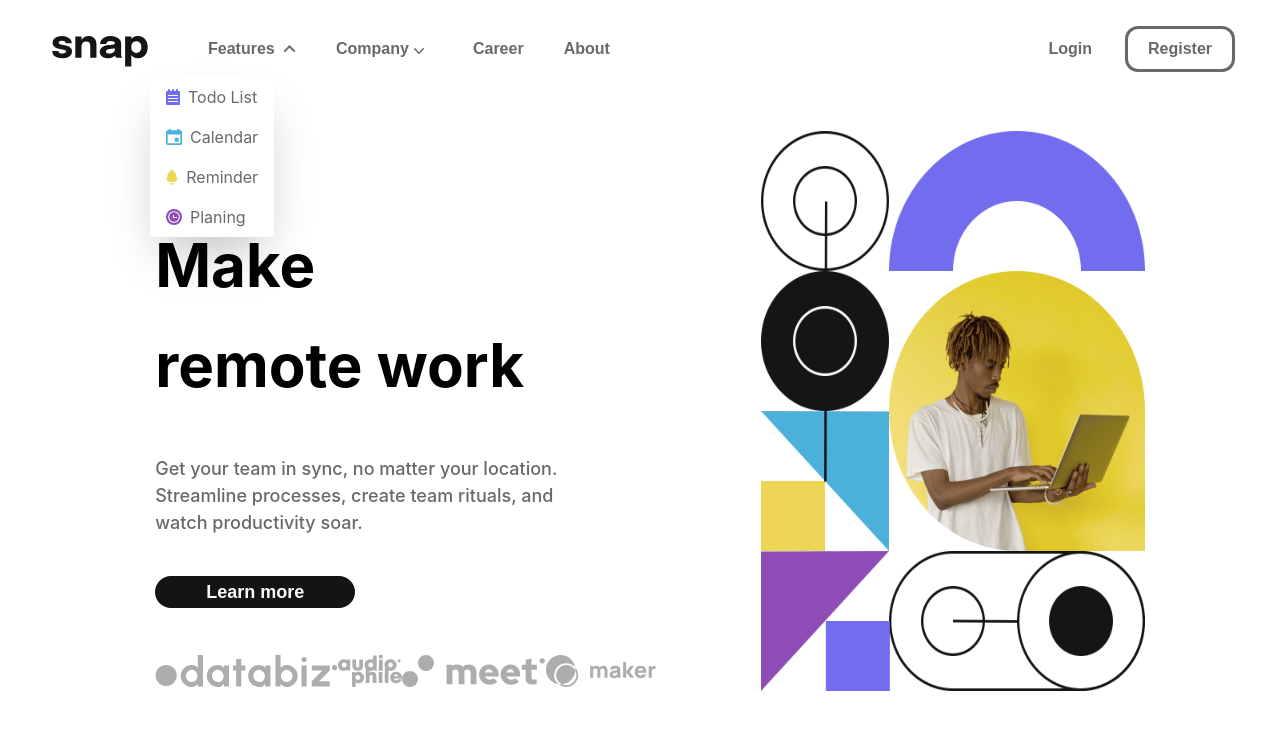
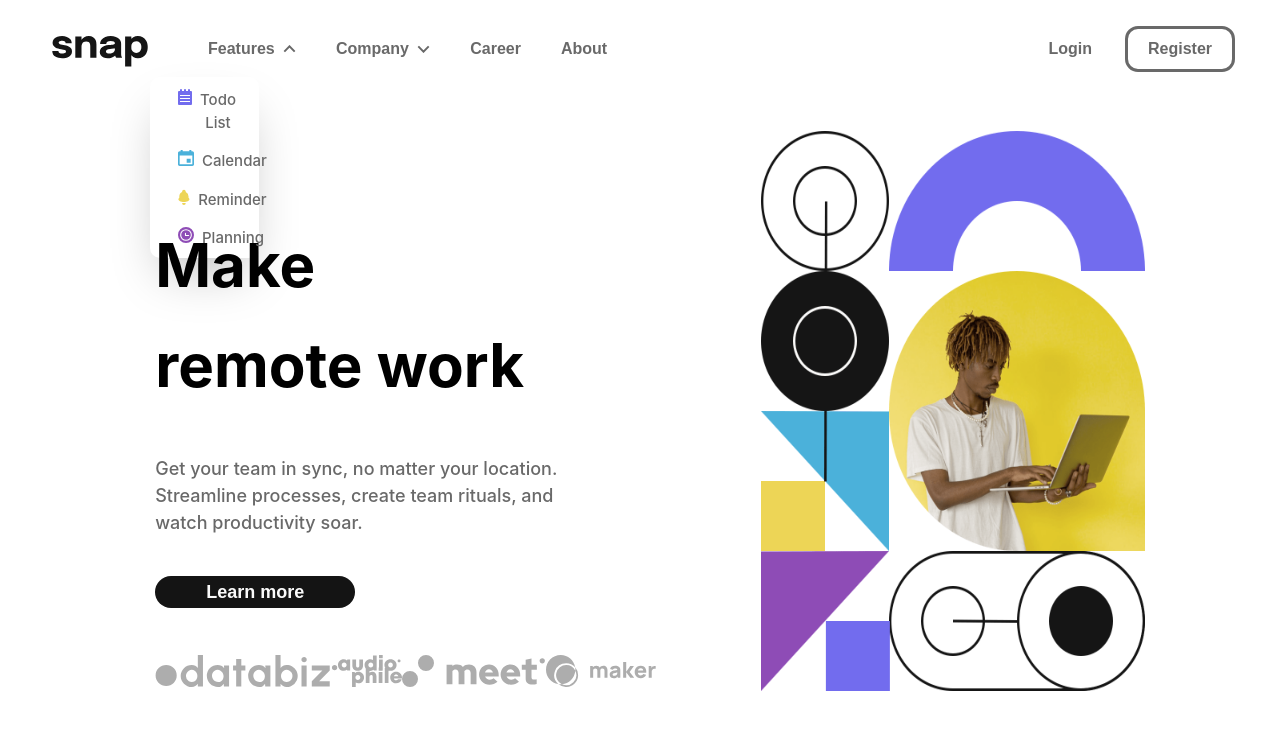
Before and after one commit to Phear21/Smillie_Intern, a React (Create React App) app in the folder my-app/: page / in a window 1280 px wide. Both pictures are taken after a click on the link "Features". Shown: the top 730 px of the page. Built offline with nearby package versions, Linux system fonts and the light colour scheme.

Commit message:
fix: dropdown

```diff
--- a/my-app/src/component/Companydropdown.js
+++ b/my-app/src/component/Companydropdown.js
@@ -1,4 +1,11 @@
 import React,{useState} from 'react'
+import arrowdownicon from '../assets/icon-arrow-down.svg'
+import arrowupicon from '../assets/icon-arrow-up.svg'
+import calendaricon from '../assets/icon-calendar.svg'
+import todolisticon from '../assets/icon-todo.svg'
+import planingicon from '../assets/icon-planning.svg'
+import reminder from '../assets/icon-reminders.svg'
+
 
 export default function Companydropdown() {
     const [isDropdown, setDropdown] = useState(false);
@@ -6,42 +13,37 @@ export default function Companydropdown() {
     const toggleDropdown = () => {
       setDropdown(!isDropdown);
     };
+
+    const Dropdown = ({title,link}) => (
+        <a href={link} className="flex text-gray w-[8.5vw] font-normal font-epilogue text-[15px] items-center justify-center relative hover:cursor-pointer hover:text-black hover:font-bold">
+        <div className="flex py-2 mr-auto ml-10">
+          {title}
+        </div>
+      </a>
+        );
   return (
     <div>
-         <a
-                  className="flex font-epilogue font-bold text-gray mx-5 hover:cursor-pointer"
+                <a
+                  className="flex font-epilogue font-bold items-center text-gray mx-5 hover:text-black hover:cursor-pointer"
                   onClick={toggleDropdown}
                   aria-expanded={isDropdown}
                   aria-haspopup="true"
                 >
                   Company
-                  <svg
-                    className="mt-1 mr-1 h-5 w-5 text-gray-400"
-                    viewBox="0 0 20 20"
-                    fill="currentColor"
-                    aria-hidden="true"
-                  >
-                    <path
-                      fillRule="evenodd"
-                      d="M5.23 7.21a.75.75 0 011.06.02L10 11.168l3.71-3.938a.75.75 0 111.08 1.04l-4.25 4.5a.75.75 0 01-1.08 0l-4.25-4.5a.75.75 0 01.02-1.06z"
-                      clipRule="evenodd"
-                    />
-                  </svg>
+                  <img className='h-[8px] ml-2'  src={isDropdown ? arrowupicon : arrowdownicon}/>
                 </a>
 
                 {/* Dropdown Content */}
                 {isDropdown && (
-                  <div className="absolute  z-10 mt-4 shadow-2xl">
+                  <div className="absolute z-10 mt-4 shadow-2xl w-[7vw] ml-4  rounded-[10px]  flex flex-col items-center">
                     {/* Dropdown items go here */}
-                    <a href="#" className="block px-4 py-2 text-gray-800 hover:bg-gray-300">
-                      Todo List
-                    </a>
-                    <a href="#" className="block px-4 py-2 text-gray-800 hover:bg-gray-300">
-                      Calendar
-                    </a>
-                    <a href="#" className="block px-4 py-2 text-gray-800 hover:bg-gray-300">
-                     Reminder
-                    </a>
+
+                    <div className='my-2'>
+
+                    <Dropdown  title="History"  />
+                    <Dropdown  title="Our Team" />
+                    <Dropdown  title="blog" />
+                    </div>
                   </div>
                 )}
     </div>
--- a/my-app/src/component/FeatureDropdown.js
+++ b/my-app/src/component/FeatureDropdown.js
@@ -12,10 +12,21 @@ export default function FeatureDropdown() {
     const toggleDropdown = () => {
       setDropdown(!isDropdown);
     };
+
+    // using the reuseable content for the dropdown
+    const Dropdown = ({iconimg,title,link}) => (
+    <a href={link} className="flex text-gray w-[8.5vw] font-normal text-[15px] items-center relative hover:cursor-pointer hover:text-black hover:font-bold">
+      <div className="flex px-7 py-2">
+        <img className='h-4 mr-2' src={iconimg} alt={`${title} Icon`} />
+        {title}
+      </div>
+    </a>
+
+    );
   return (
     <div>
                 <a
-                  className="flex font-epilogue font-bold items-center text-gray mx-5 hover:cursor-pointer"
+                  className="flex font-epilogue font-bold items-center hover:text-black text-gray mx-5 hover:cursor-pointer"
                   onClick={toggleDropdown}
                   aria-expanded={isDropdown}
                   aria-haspopup="true"
@@ -26,24 +37,16 @@ export default function FeatureDropdown() {
 
                 {/* Dropdown Content */}
                 {isDropdown && (
-                  <div className="absolute left-[150px] z-10 mt-4 shadow-2xl">
+                  <div className="absolute left-[150px] z-10 mt-4 shadow-2xl w-[8.5vw] rounded-[10px]  flex flex-col items-center">
                     {/* Dropdown items go here */}
-                    <a href="#" className="flex px-4 py-2 text-gray items-center hover:bg-gray">
-                      <img  className='h-4 mr-2' src={todolisticon}/>
-                      Todo List
-                    </a>
-                    <a href="#" className="flex px-4 py-2 text-gray items-center hover:bg-gray">
-                    <img  className='h-4 mr-2' src={calendaricon}/>
-                      Calendar
-                    </a>
-                    <a href="#" className="flex px-4 py-2 text-gray items-center hover:bg-gray">
-                    <img  className='h-4 mr-2' src={reminder}/>
-                     Reminder
-                    </a>
-                    <a href="#" className="flex px-4 py-2 text-gray items-center hover:bg-gray">
-                    <img  className='h-4 mr-2' src={planingicon}/>
-                     Planing
-                    </a>
+                    <div className='mt-1'>
+
+                    <Dropdown iconimg={todolisticon} title="Todo List"  />
+                    <Dropdown iconimg={calendaricon} title="Calendar" />
+                    <Dropdown iconimg={reminder} title="Reminder" />
+                    <Dropdown iconimg={planingicon} title="Planning" />
+                    </div>
+
                   </div>
                 )}
     </div>
--- a/my-app/src/component/Home.js
+++ b/my-app/src/component/Home.js
@@ -16,7 +16,7 @@ export default function Home() {
           Get your team in sync, no matter your location.
           <br/>Streamline processes, create team rituals, and <br/>watch productivity soar.
         </p>
-        <button className='flex rounded-[18px] h-[10%] w-[200px] items-center justify-center h-[8vh] bg-black  justify-center text-white hover:bg-white hover:text-black '>
+        <button className='flex rounded-[18px] h-[10%] w-[200px] items-center justify-center h-[8vh] bg-black  justify-center text-white hover:bg-white hover:text-black hover:outline'>
           <p className='font-epilogue font-bold text-lg lg:text-[20px]   '>
             Learn more
           </p>
--- a/my-app/src/component/Navbar.js
+++ b/my-app/src/component/Navbar.js
@@ -4,6 +4,12 @@ import Companydropdown from './Companydropdown';
 import FeatureDropdown from './FeatureDropdown';
 
 export default function Navbar() {
+
+  const Tabbar = ({title,link}) => (
+    <a  href={link}  className='font-epilogue font-bold text-gray mx-5 hover:cursor-pointer hover:text-black'>
+          {title}
+    </a>
+  );
 
 
   return (
@@ -19,12 +25,8 @@ export default function Navbar() {
                 <FeatureDropdown/>
 
                 <Companydropdown/>
-                <a  href='/'  className='font-epilogue font-bold text-gray mx-5 hover:cursor-pointer'>
-                    Career
-                </a>
-                <a href='/'  className='font-epilogue font-bold text-gray mx-5 hover:cursor-pointer'>
-                    About
-                </a>
+                <Tabbar title='Career'/>
+                <Tabbar title='About'/>
             </div>
             <div className='flex flex-row items-center p-4'>
               <button className='mx-10 font-epilogue font-bold text-gray hover:cursor-pointer' >Login</button>
```
